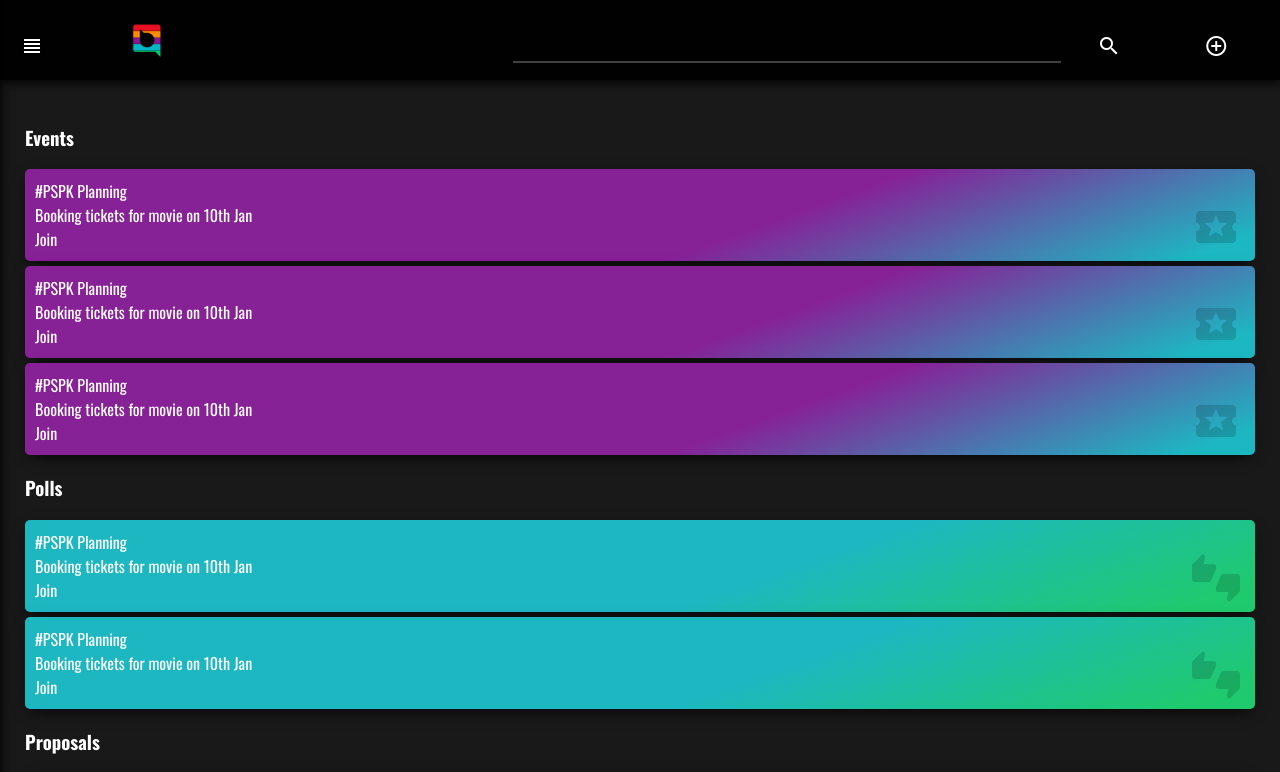
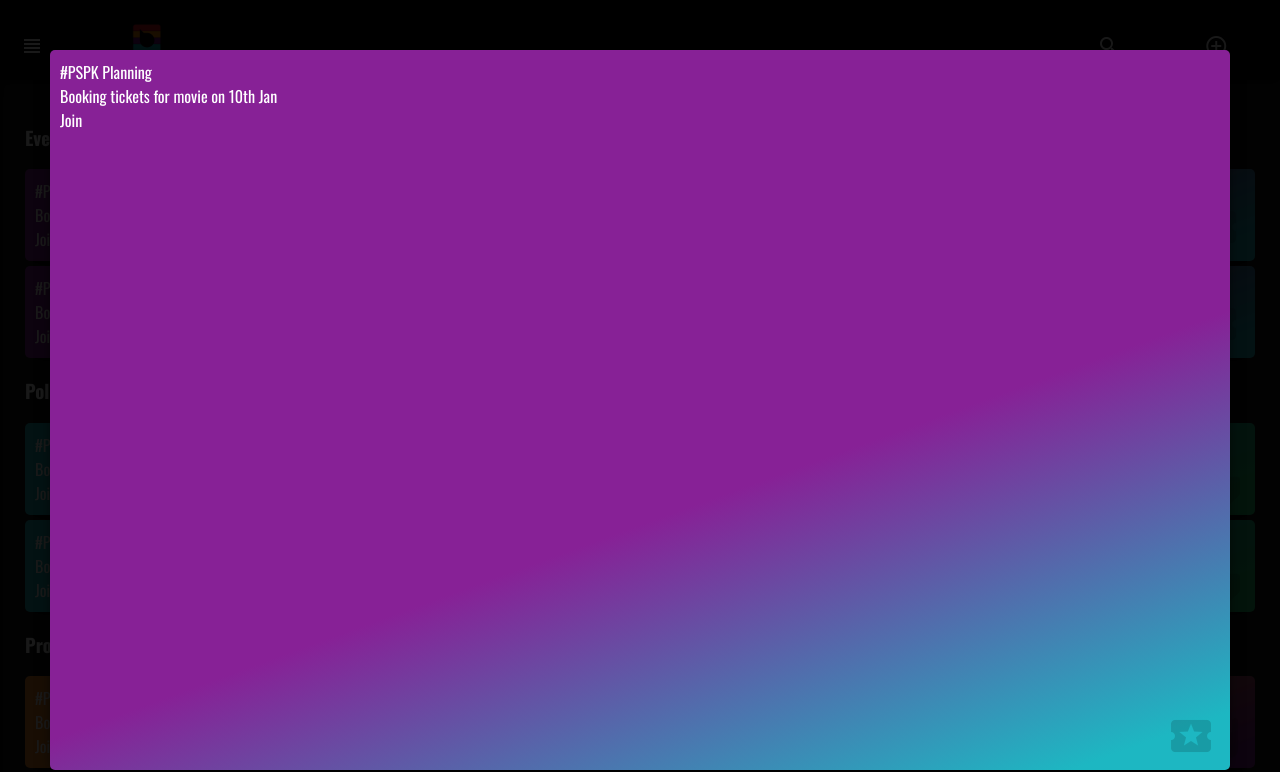
Before and after one commit to SubodhIO/SubodhIO.github.io, a website: page views/home.html in a window 1280 px wide. Both pictures are taken after a click on the element 640 px from the left and 215 px from the top of the page. Shown: the top 772 px of the page. Drawn offline with nearby package versions, Linux system fonts and the light colour scheme.

Commit message:
UI Changes Checkin
UI Flow changes

```diff
--- a/scripts/boffo.js
+++ b/scripts/boffo.js
@@ -112,6 +112,14 @@ app.controller("homeController", function(
     });
   };
 
+  $scope.setSelectedCard = function(card){
+      if($scope.selectedCard && $scope.selectedCard===card) {
+          $scope.selectedCard = null;
+      }
+      else if(card){
+        $scope.selectedCard = card;
+      }
+  };
 
 
   $scope.loadRecentEvents = function(){
--- a/templates/homeDetail.html
+++ b/templates/homeDetail.html
@@ -1,5 +1,26 @@
 <style>
+   .card-show {
+    height: calc(100vh - 100px);
+    margin: 0px;
+    top: 50px;
+    left: 50px;
+    position: fixed;
+    z-index: 99;
+    width: calc(100vw - 120px);
+    /* margin: auto; */
+    transition-duration: 2s;
+}
 
+.card-show-bg {
+    background: rgba(0,0,0,.9);
+    position: fixed;
+    top: 0px;
+    left: 0px;
+    width: 100vw;
+    height: 100vh;
+     z-index: 90;
+
+}
 </style>
 <div>
     <h3>Events</h3>
@@ -10,9 +31,13 @@
 
 
 </div>
+ <div ng-if="selectedCard" class="card-show-bg">
+
+        </div>
 <div ng-repeat="e in homeEvents">
 
-    <div class="card card-event">
+    <div class="card card-event" ng-class="{'card-show':selectedCard===e}" ng-click="setSelectedCard(e)">
+
         <div class="card-icon"><i class="material-icons">local_activity</i></div>
         <div class="card-title">
             #PSPK Planning
@@ -31,7 +56,7 @@
     <h3>Polls</h3>
 </div>
 <div ng-repeat="e in homePolls">
-    <div class="card card-poll">
+    <div class="card card-poll" ng-class="{'card-show':selectedCard===e}" ng-click="setSelectedCard(e)">
         <div class="card-icon"><i class="material-icons">thumbs_up_down</i></div>
         <div class="card-title">
             #PSPK Planning
@@ -50,7 +75,7 @@
     <h3>Proposals</h3>
 </div>
 <div ng-repeat="e in homeProposals">
-    <div class="card card-proposal">
+    <div class="card card-proposal" ng-class="{'card-show':selectedCard===e}" ng-click="setSelectedCard(e)">
         <div class="card-icon"><i class="material-icons">pan_tool</i></div>
         <div class="card-title">
             #PSPK Planning
@@ -69,7 +94,7 @@
     <h3>Queries</h3>
 </div>
 <div ng-repeat="e in homeQueries">
-    <div class="card card-query">
+    <div class="card card-query" ng-class="{'card-show':selectedCard===e}" ng-click="setSelectedCard(e)">
         <div class="card-icon"><i class="material-icons">help_outline</i></div>
         <div class="card-title">
             #PSPK Planning
--- a/views/home.html
+++ b/views/home.html
@@ -83,6 +83,7 @@
         top: 80px;
         left: 0px;
         padding: 25px;
+
         transition-duration: .5s;
         box-sizing: border-box;
     }
@@ -214,6 +215,7 @@
         border-radius: 5px;
         margin: 5px 0px;
         box-shadow: 0px 5px 15px -5px #000;
+        transition-duration: 2s;
     }
 
     .title-event {
```
